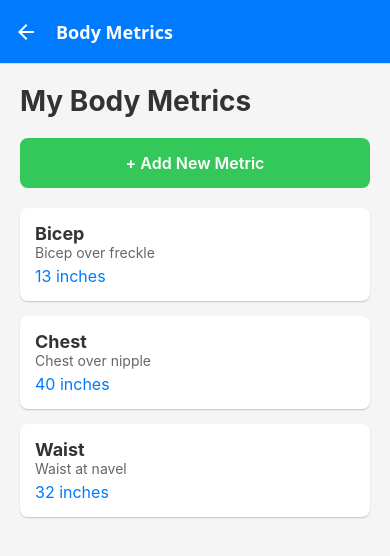
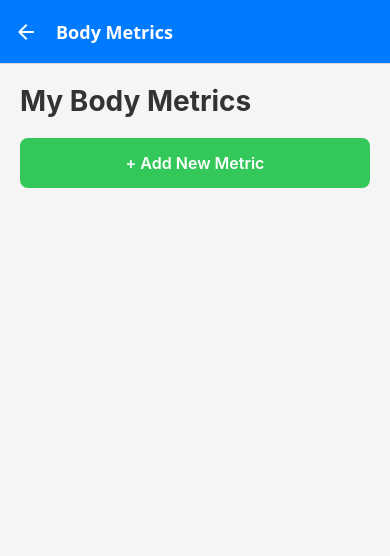
Before and after one commit to JWillett05/gym-tracker-native, a React Native app: screen /BodyMetrics in a window 390 px wide. Shown: the top 556 px of the page. Built offline with nearby package versions, Linux system fonts and the light colour scheme.

Commit message:
Adding custom metric works for user

```diff
--- a/firebase-functions/BodyMetrics.js
+++ b/firebase-functions/BodyMetrics.js
@@ -1,13 +1,19 @@
 import { db } from "../firebaseConfig";
 import { collection, addDoc } from "firebase/firestore";
 
-export async function addBodyMetrics(userId, metrics) {
+export async function addBodyMetrics(userId, metric) {
   try {
-    const docRef = await addDoc(collection(db, "tracking", userId, "bodyMetrics"), {
-      ...metrics,
-      createdAt: new Date(),
-    });
+    const docRef = await addDoc(
+      collection(db, "tracking", userId, "bodyMetrics"),
+      {
+        name: metric.name || "The exercise name goes here.",
+        description: metric.description || "Description goes here.",
+        unit: metric.unit || "kg",
+        createdAt: new Date(),
+      }
+    );
     console.log("Document written with ID: ", docRef.id);
+    return docRef.id;
   } catch (e) {
     console.error("Error adding document: ", e);
   }
--- a/screens/BodyMetricsScreen.js
+++ b/screens/BodyMetricsScreen.js
@@ -1,82 +1,133 @@
-import React from "react";
+import React, { useState } from "react";
 import {
   StyleSheet,
   Text,
   View,
   ScrollView,
   TouchableOpacity,
+  Modal,
+  TextInput,
+  Button,
 } from "react-native";
 
 import { auth } from "../firebaseConfig";
 import { addBodyMetrics } from "../firebase-functions/BodyMetrics";
 
 export default function BodyMetricsScreen({}) {
+  const [modalVisible, setModalVisible] = useState(false);
+    const [metrics, setMetrics] = useState({
+    name: "",
+    description: "",
+    measurement: "",
+    unit: "",
+  });
+
   const handleAddMetric = async () => {
     const userId = auth.currentUser.uid;
     if (!userId) {
       console.error("User not Authenticated");
       return;
     }
-    const newMetric = {
-      date: "2025-06-15",
-      name: "Thigh",
-      description: "Thigh at midpoint",
-      measurement: 24,
-      unit: "inches",
+    const addedMetric = {
+      name: metrics.name,
+      description: metrics.description,
+      measurement: metrics.measurement,
+      unit: metrics.unit,
     };
-    await addBodyMetrics(userId, newMetric);
-    console.log("New metric added:", newMetric);
+    try {
+      const result = await addBodyMetrics(userId, addedMetric);
+      console.log("Metric added successfully:", result);
+    } catch (error) {
+      console.error("Error fetching data:", error);
+    }
+
     console.log("User ID:", userId);
   };
-
-  // Sample data for body metrics
-  const bodyMetrics = [
-    {
-      id: 1,
-      date: "2025-06-14",
-      name: "Bicep",
-      description: "Bicep over freckle",
-      measurement: 13,
-      unit: "inches",
-    },
-    {
-      id: 2,
-      date: "2025-06-14",
-      name: "Chest",
-      description: "Chest over nipple",
-      measurement: 40,
-      unit: "inches",
-    },
-    {
-      id: 3,
-      date: "2025-06-12",
-      name: "Waist",
-      description: "Waist at navel",
-      measurement: 32,
-      unit: "inches",
-    },
-  ];
 
   return (
     <View style={styles.container}>
       <Text style={styles.title}>My Body Metrics</Text>
-      <TouchableOpacity style={styles.addButton} onPress={handleAddMetric}>
+      <TouchableOpacity
+        style={styles.addButton}
+        onPress={() => setModalVisible(true)}
+      >
         <Text style={styles.addButtonText}>+ Add New Metric</Text>
       </TouchableOpacity>
-      {bodyMetrics.map((metric) => (
-        <View key={metric.id} style={styles.metricItem}>
-          <Text style={styles.metricName}>{metric.name}</Text>
-          <Text style={styles.metricDescription}>{metric.description}</Text>
-          <Text style={styles.metricValue}>
-            {metric.measurement} {metric.unit}
-          </Text>
+
+      {/* Modal for Adding Metrics */}
+      <Modal
+        transparent={true}
+        visible={modalVisible}
+        onRequestClose={() => setModalVisible(false)}
+      >
+        <View style={styles.modal}>
+          <Text style={styles.modalTitle}>Add New Metric</Text>
+          <TextInput
+            style={styles.input}
+            placeholder="Metric Name"
+            value={metrics.name}
+            onChangeText={(text) => setMetrics({ ...metrics, name: text })}
+          />
+          <TextInput
+            style={styles.input}
+            placeholder="Description"
+            value={metrics.description}
+            onChangeText={(text) => setMetrics({ ...metrics, description: text })}
+          />
+          <TextInput
+            style={styles.input}
+            placeholder="Measurement"
+            keyboardType="numeric"
+            value={metrics.measurement}
+            onChangeText={(text) => setMetrics({ ...metrics, measurement: text })}
+          />
+          <TextInput
+            style={styles.input}
+            placeholder="Unit (e.g., inches, cm)"
+            value={metrics.unit}
+            onChangeText={(text) => setMetrics({ ...metrics, unit: text })}
+          />
+          <View style={styles.modalButtons}>
+            <Button title="Add" onPress={handleAddMetric} />
+            <Button
+              title="Cancel"
+              color="red"
+              onPress={() => setModalVisible(false)}
+            />
+          </View>
         </View>
-      ))}
+      </Modal>
     </View>
   );
 }
 
 const styles = StyleSheet.create({
+  modal: {
+    flex: 1,
+    justifyContent: "center",
+    alignItems: "center",
+    backgroundColor: "rgba(0, 0, 0, 0.5)",
+    padding: 20,
+  },
+  modalTitle: {
+    fontSize: 20,
+    fontWeight: "bold",
+    marginBottom: 20,
+    color: "#fff",
+  },
+  input: {
+    backgroundColor: "#fff",
+    padding: 10,
+    borderRadius: 8,
+    marginBottom: 10,
+    width: "80%",
+  },
+  modalButtons: {
+    flexDirection: "row",
+    justifyContent: "space-between",
+    width: "80%",
+    marginTop: 20,
+  },
   container: {
     flex: 1,
     backgroundColor: "#f5f5f5",
@@ -100,40 +151,4 @@ const styles = StyleSheet.create({
     fontSize: 16,
     fontWeight: "600",
   },
-  bodyMetricsList: {
-    flex: 1,
-  },
-  metricItem: {
-    backgroundColor: "#fff",
-    padding: 15,
-    borderRadius: 8,
-    marginBottom: 15,
-    shadowColor: "#000",
-    shadowOffset: { width: 0, height: 1 },
-    shadowOpacity: 0.2,
-    shadowRadius: 1.41,
-    elevation: 2,
-  },
-  metricName: {
-    fontSize: 18,
-    fontWeight: "bold",
-    color: "#333",
-  },
-  metricDescription: {
-    fontSize: 14,
-    color: "#666",
-    marginBottom: 5,
-  },
-  metricValue: {
-    fontSize: 16,
-    color: "#007AFF",
-  },
-  metricUnit: {
-    fontSize: 14,
-    color: "#666",
-  },
-  metricDate: {
-    fontSize: 12,
-    color: "#999",
-  },
 });
```
